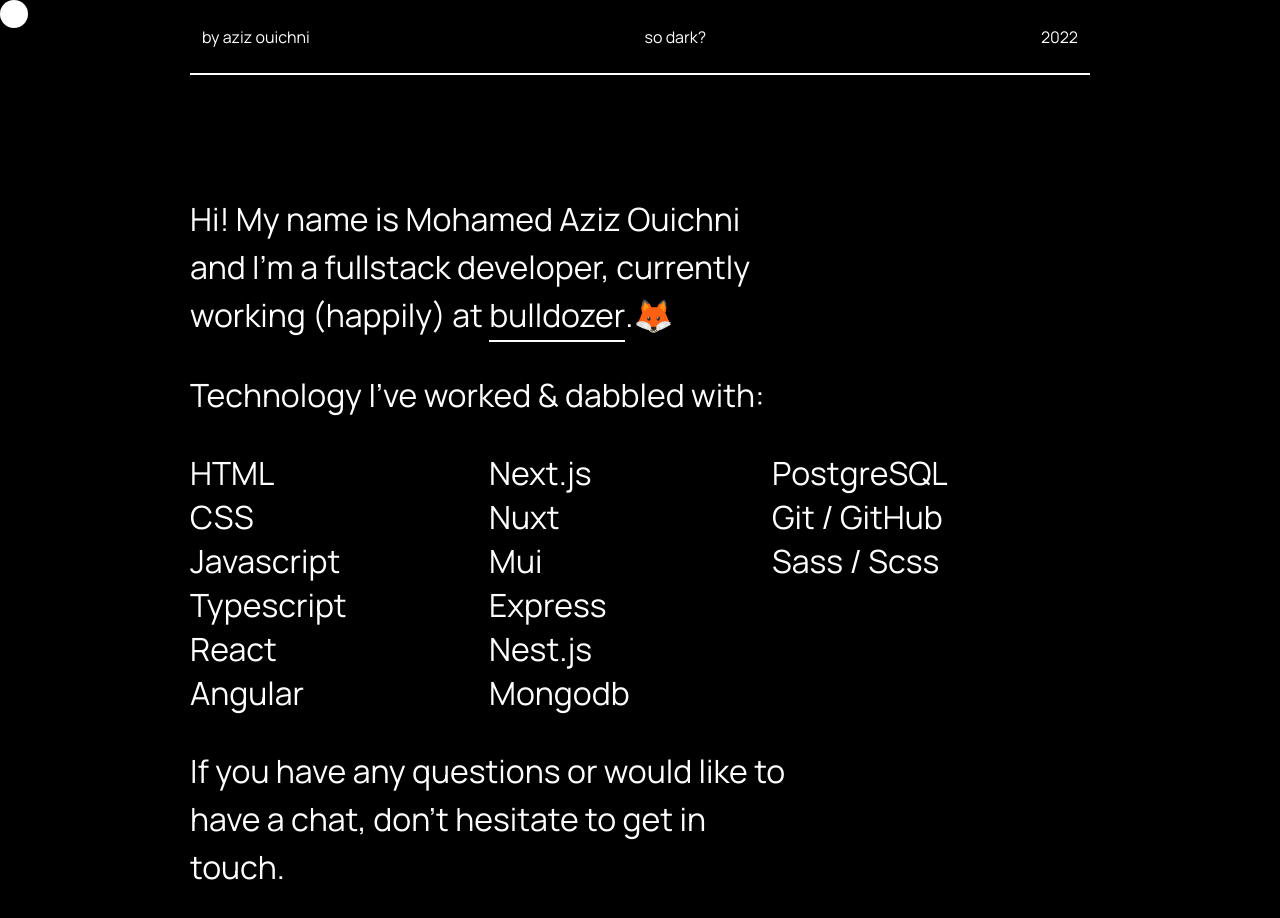
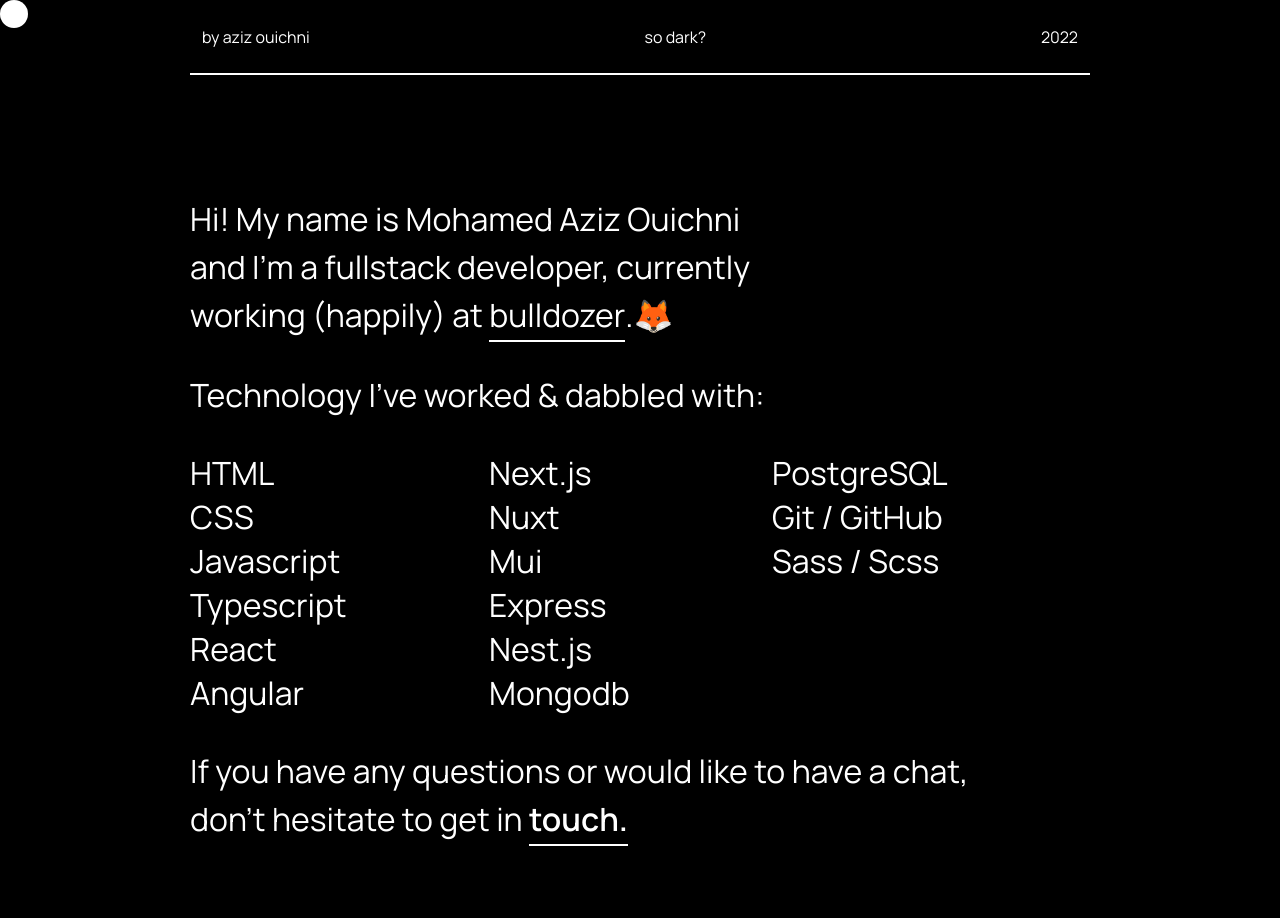
Before and after one commit to ouichniaziz/azizouichni-website, a Next.js app: page / in a window 1280 px wide. Shown: the top 918 px of the page. Built offline with nearby package versions, Linux system fonts and the light colour scheme.

Commit message:
Add contact link

```diff
--- a/pages/index.tsx
+++ b/pages/index.tsx
@@ -112,10 +112,16 @@ const Home: NextPage = () => {
         </div>
 
         <div className={styles.container} ref={contactRef}>
-          <p className={styles.intro}>
+          <p className={styles.introcontact}>
             If you have any questions or would like to have a chat, don&apos;t
-            hesitate to
-            <span> get in touch.</span>
+            hesitate to get in {" "}
+            <a
+              href="https://www.linkedin.com/in/ouichniaziz/"
+              target="_blank"
+              rel="noreferrer"
+            >
+              <span className={styles.contact}>touch.</span>
+            </a>
           </p>
         </div>
       </main>
--- a/styles/Home.module.css
+++ b/styles/Home.module.css
@@ -49,6 +49,12 @@
   font-size: 2rem;
 }
 
+.introcontact {
+  max-width: 800px;
+  line-height: 1.5;
+  font-size: 2rem;
+}
+
 .bulldozer {
   position: relative;
   transition: 1s color;
@@ -86,6 +92,27 @@
   padding: 0;
 }
 
+.contact {
+  position: relative;
+  font-weight: 600;
+  transition: 1s color;
+}
+
+.contact::after {
+  content: "";
+  position: absolute;
+  background-color: white;
+  height: 2px;
+  width: 100%;
+  left: 0;
+  bottom: -5px;
+  transition: 0.5s;
+}
+
+.contact:hover::after {
+  width: 0;
+}
+
 .footer {
   display: flex;
   flex: 1;
```
